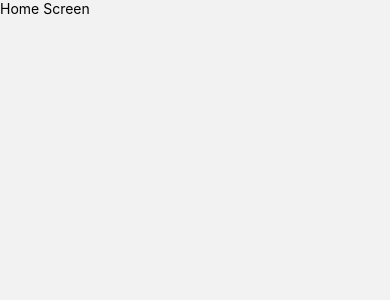
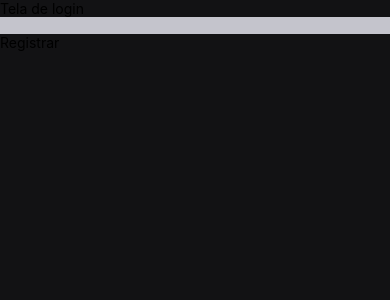
Before and after one commit to JEricFarias/rs-dt-money, a React Native app: screen /Login in a window 390 px wide. Before the commit this address had no page. Shown: the top 300 px of the page. Built offline with nearby package versions, Linux system fonts and the light colour scheme.

Commit message:
feat: add dismiss key board controller

```diff
--- a/biome.json
+++ b/biome.json
@@ -27,7 +27,7 @@
     "enabled": true,
     "actions": {
       "source": {
-        "organizeImports": "on"
+        "organizeImports": "off"
       }
     }
   }
--- /dev/null
+++ b/src/components/DismissKeyboardView/index.tsx
@@ -0,0 +1,23 @@
+import {
+  Keyboard,
+  KeyboardAvoidingView,
+  ScrollView,
+  TouchableWithoutFeedback,
+} from "react-native";
+import { SafeAreaView } from "react-native-safe-area-context";
+
+type Props = {
+  children: React.ReactNode;
+};
+
+export function DismissKeyboardView({ children }: Props) {
+  return (
+    <SafeAreaView className="flex-1 bg-background-primary">
+      <TouchableWithoutFeedback onPress={Keyboard.dismiss}>
+        <KeyboardAvoidingView behavior="padding" className="flex-1">
+          <ScrollView>{children}</ScrollView>
+        </KeyboardAvoidingView>
+      </TouchableWithoutFeedback>
+    </SafeAreaView>
+  );
+}
--- a/src/routes/index.tsx
+++ b/src/routes/index.tsx
@@ -1,11 +1,13 @@
-import { NavigationContainer } from "@react-navigation/native";
-import { useCallback, useState } from "react";
+import { useState, useCallback } from "react";
+import { StatusBar } from "react-native";
 
 import { PublicRoutes } from "./PublicRoutes";
 import { PrivateRoutes } from "./PrivateRoutes";
 
+import { NavigationContainer } from "@react-navigation/native";
+
 export function NavigationRoutes() {
-  const [user, _] = useState({ name: "Eric" });
+  const [user, _] = useState(undefined);
 
   const Routes = useCallback(() => {
     if (!user) {
@@ -17,6 +19,7 @@ export function NavigationRoutes() {
 
   return (
     <NavigationContainer>
+      <StatusBar barStyle="light-content" />
       <Routes />
     </NavigationContainer>
   );
--- a/src/screens/Login/index.tsx
+++ b/src/screens/Login/index.tsx
@@ -1,17 +1,19 @@
 import { useNavigation } from "@react-navigation/native";
-import { Text, TouchableOpacity, View } from "react-native";
+import { Text, TextInput, TouchableOpacity } from "react-native";
 
 import type { Navigation } from "@/routes/PublicRoutes";
+import { DismissKeyboardView } from "@/components/DismissKeyboardView";
 
 export function Login() {
   const navigation = useNavigation<Navigation>();
 
   return (
-    <View className="bg-red-500 flex-1 justify-center items-center">
-      <Text>Loging Screen</Text>
+    <DismissKeyboardView>
+      <Text>Tela de login</Text>
+      <TextInput className="bg-gray-500 w-full" />
       <TouchableOpacity onPress={() => navigation.navigate("Register")}>
         <Text>Registrar</Text>
       </TouchableOpacity>
-    </View>
+    </DismissKeyboardView>
   );
 }
```
